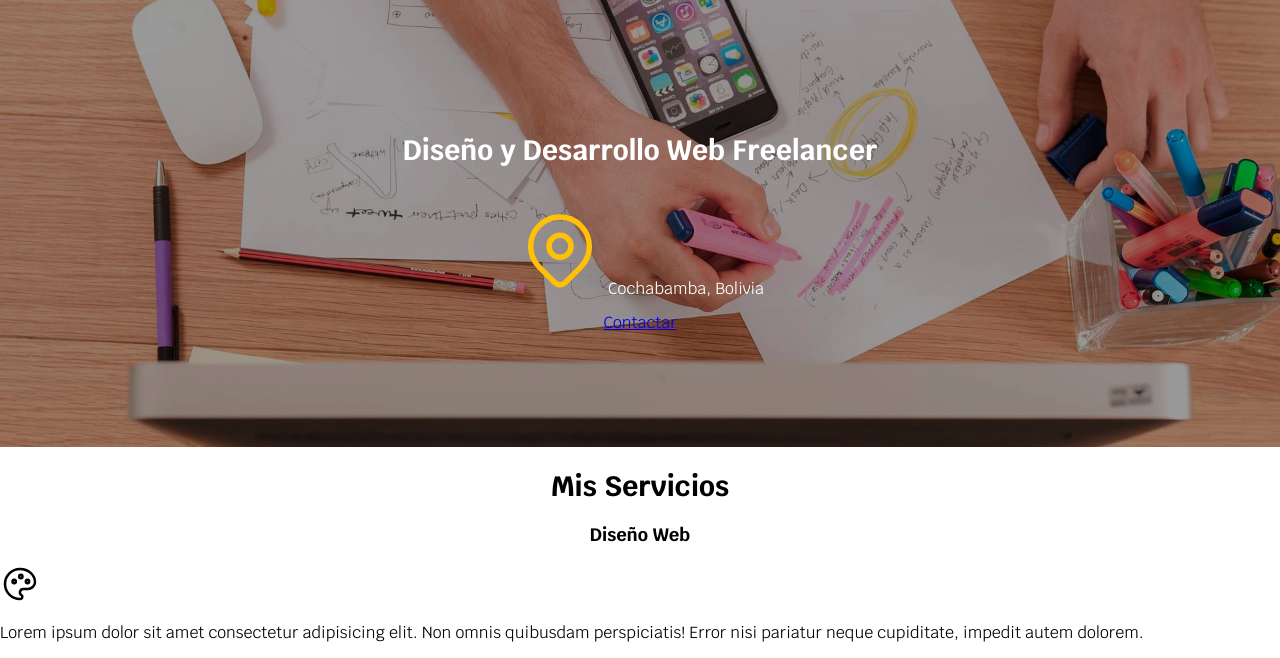
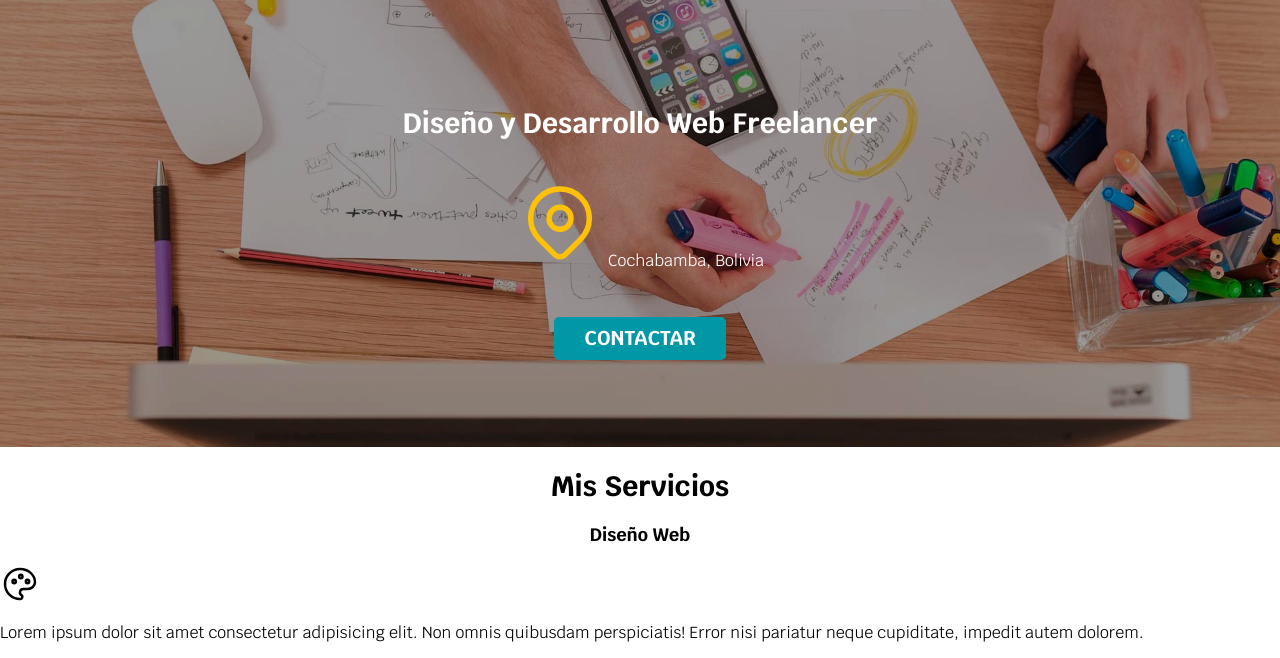
Before and after one commit to SergioAntonioDevWeb/freelancer, a plain HTML site: page index.html in a window 1280 px wide. Shown: the part 141-799 px from the top of the page. Drawn offline with Linux system fonts and the light colour scheme.

Commit message:
Hero Terminado

```diff
--- a/css/styles.css
+++ b/css/styles.css
@@ -43,6 +43,26 @@ h1, h2, h3 {
 .contenedor {
     max-width: 120rem;
     margin: 0 auto;
+}
+
+.boton {
+    background-color: var(--secundario);
+    color: var(--blanco);
+    padding: 1rem 3rem;
+    margin-top: 3rem;
+    font-size: 2rem;
+    text-decoration: none;
+    text-transform: uppercase;
+    font-weight: 900;
+    border-radius: .5rem;
+    width: 90%;
+    text-align: center;
+}
+
+@media (min-width: 480px) {
+    .boton {
+        width: auto;
+    }
 }
 
 .nav-bg {
--- a/index.html
+++ b/index.html
@@ -33,7 +33,7 @@
                 <svg  xmlns="http://www.w3.org/2000/svg"  width="88"  height="88"  viewBox="0 0 24 24"  fill="none"  stroke="#ffc107"  stroke-width="1.5"  stroke-linecap="round"  stroke-linejoin="round"  class="icon icon-tabler icons-tabler-outline icon-tabler-map-pin"><path stroke="none" d="M0 0h24v24H0z" fill="none"/><path d="M9 11a3 3 0 1 0 6 0a3 3 0 0 0 -6 0" /><path d="M17.657 16.657l-4.243 4.243a2 2 0 0 1 -2.827 0l-4.244 -4.243a8 8 0 1 1 11.314 0z" /></svg>
                 Cochabamba, Bolivia
             </p>
-            <a href="#">Contactar</a>
+            <a class="boton" href="#">Contactar</a>
         </div>
     </section>
 
```
